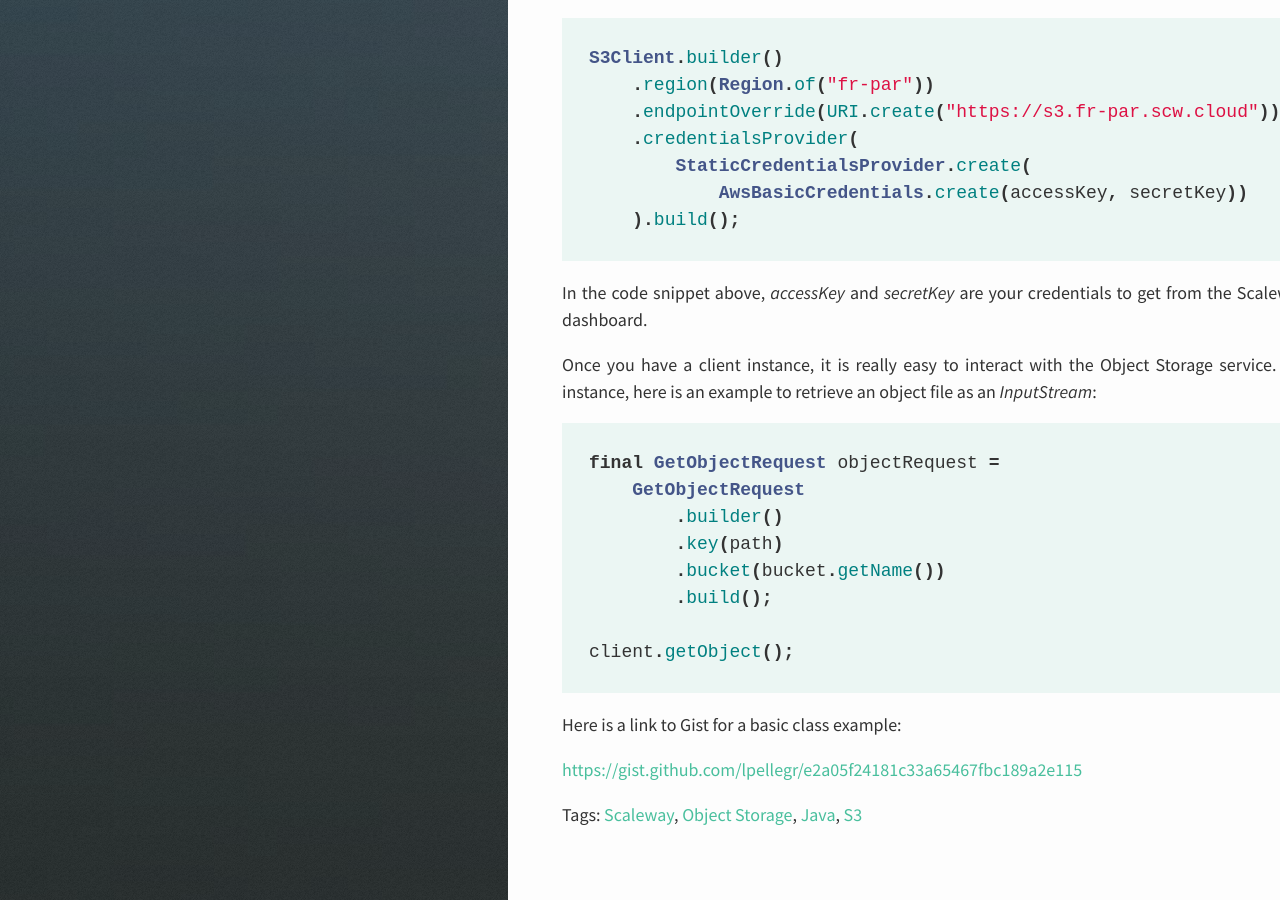
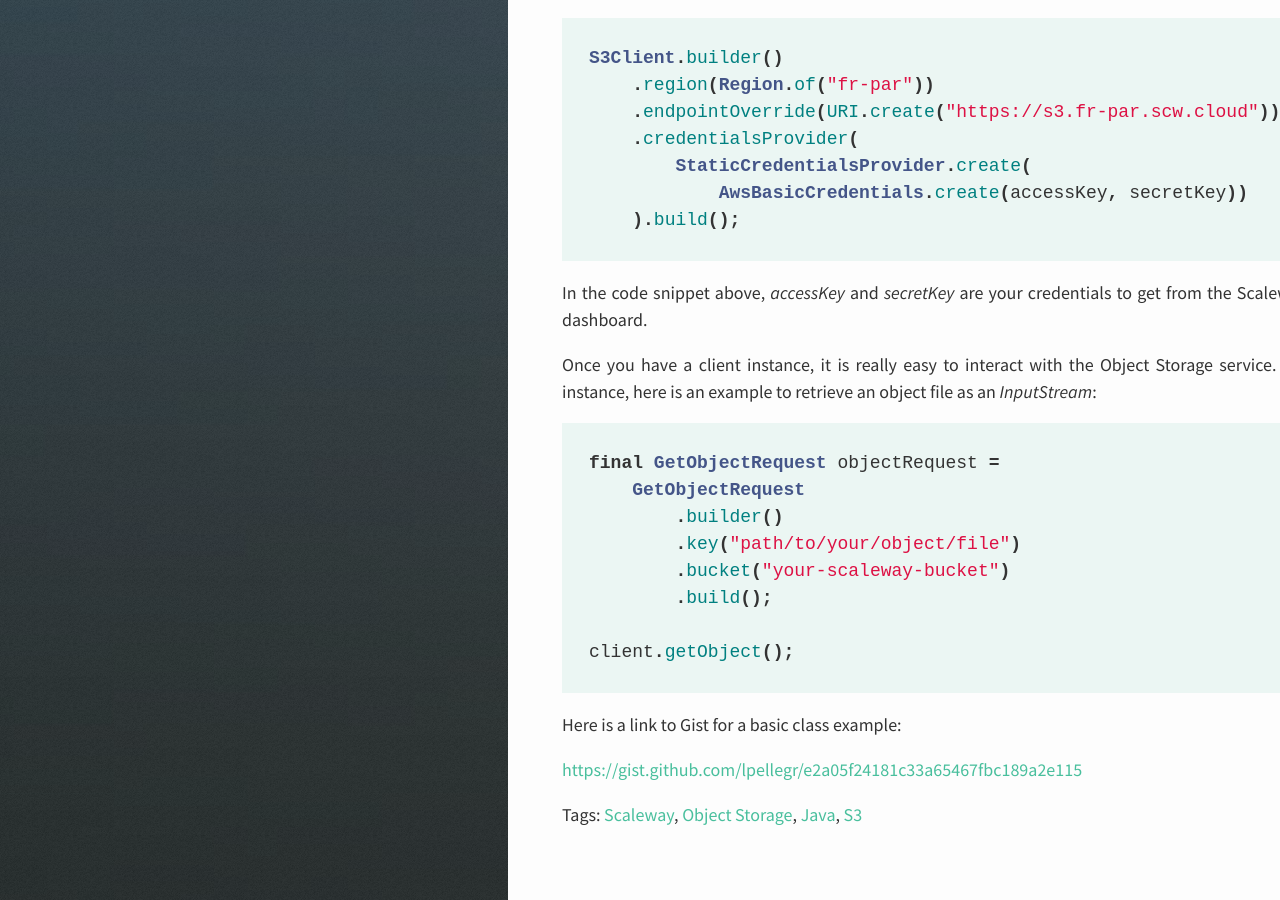
Before and after one commit to lpellegr/pellegrino.link, a Jekyll site: the page built from _posts/2021-05-31-scaleway-object-storage-s3-java-library.md, in a window 1280 px wide and 900 px high, scrolled down 915 px. Built offline with Jekyll 4.4.1, drawn with Linux system fonts in a browser that asks for light colours; nearby versions of some CDN libraries; a script that is not in the unit is left out; comment, search, counter and statistics services are not loaded.

Commit message:
Replace non defined variables by hardcoded Strings

```diff
--- a/_posts/2021-05-31-scaleway-object-storage-s3-java-library.md
+++ b/_posts/2021-05-31-scaleway-object-storage-s3-java-library.md
@@ -65,8 +65,8 @@ an _InputStream_:
 final GetObjectRequest objectRequest =
     GetObjectRequest
         .builder()
-        .key(path)
-        .bucket(bucket.getName())
+        .key("path/to/your/object/file")
+        .bucket("your-scaleway-bucket")
         .build();
 
 client.getObject();
```
